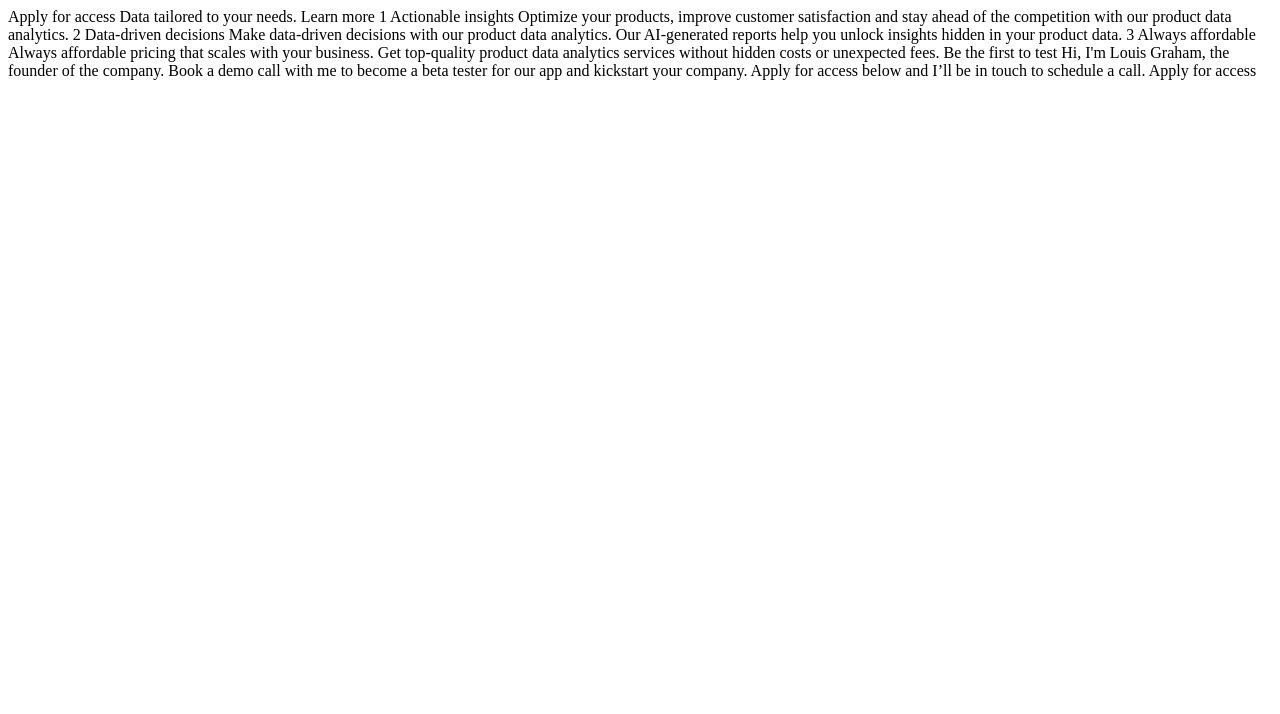
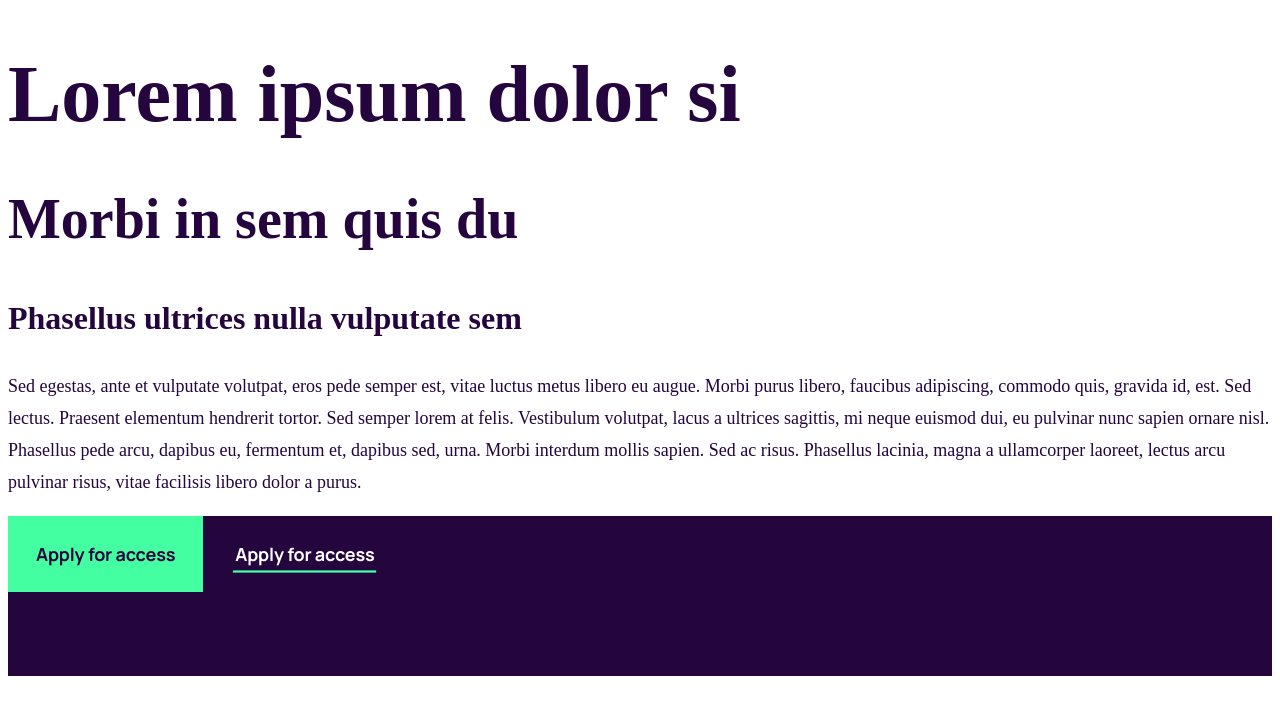
Before and after one commit to saurav-verma-01/Workit-Landing-Page, a plain HTML site: page index.html in a window 1280 px wide. Drawn offline with Linux system fonts and the light colour scheme; a web font is replaced by a local one.

Commit message:
design system created

```diff
--- a/index.html
+++ b/index.html
@@ -1,16 +1,23 @@
 <!DOCTYPE html>
 <html lang="en">
-<head>
-  <meta charset="UTF-8">
-  <meta name="viewport" content="width=device-width, initial-scale=1.0">
+  <head>
+    <meta charset="UTF-8" />
+    <meta name="viewport" content="width=device-width, initial-scale=1.0" />
 
-  <link rel="icon" type="image/png" sizes="32x32" href="./assets/images/favicon-32x32.png">
+    <link
+      rel="icon"
+      type="image/png"
+      sizes="32x32"
+      href="./assets/images/favicon-32x32.png"
+    />
 
-  <title>Frontend Mentor | Workit landing page</title>
-</head>
-<body>
+    <title>Frontend Mentor | Workit landing page | Design System</title>
 
-  Apply for access
+    <!-- custom Css -->
+    <link rel="stylesheet" href="./styles.css" />
+  </head>
+  <body>
+    <!-- Apply for access
 
   Data tailored to your needs.
 
@@ -43,7 +50,25 @@
   beta tester for our app and kickstart your company. Apply for access below and I’ll be
   in touch to schedule a call.
 
-  Apply for access
+  Apply for access -->
 
-</body>
+    <h1 class="heading-primary">Lorem ipsum dolor si</h1>
+    <h2 class="heading-secondary">Morbi in sem quis du</h2>
+    <h3 class="heading-tertiary">Phasellus ultrices nulla vulputate sem</h3>
+    <p class="body-text">
+      Sed egestas, ante et vulputate volutpat, eros pede semper est, vitae
+      luctus metus libero eu augue. Morbi purus libero, faucibus adipiscing,
+      commodo quis, gravida id, est. Sed lectus. Praesent elementum hendrerit
+      tortor. Sed semper lorem at felis. Vestibulum volutpat, lacus a ultrices
+      sagittis, mi neque euismod dui, eu pulvinar nunc sapien ornare nisl.
+      Phasellus pede arcu, dapibus eu, fermentum et, dapibus sed, urna. Morbi
+      interdum mollis sapien. Sed ac risus. Phasellus lacinia, magna a
+      ullamcorper laoreet, lectus arcu pulvinar risus, vitae facilisis libero
+      dolor a purus.
+    </p>
+    <div class="btn-container">
+      <a href="#" class="btn btn-primary">Apply for access</a>
+      <a href="#" class="btn btn-secondary">Apply for access</a>
+    </div>
+  </body>
 </html>
--- /dev/null
+++ b/styles.css
@@ -0,0 +1,101 @@
+:root {
+  /* Color */
+  --dark-purple: #24053e;
+  --eucaplyptus: #44ffa1;
+  --gray: #584d62;
+  --ghost-white: #fcf8ff;
+  --white: #ffffff;
+}
+
+a {
+  color: inherit;
+  text-decoration: none;
+  border: none;
+  outline: none;
+  display: inline-block;
+}
+
+body {
+  color: var(--dark-purple);
+}
+@font-face {
+  font-family: fraunces;
+  src: url(./assets/fonts/fraunces/Fraunces-VariableFont_SOFT\WONK\opsz\wght.ttf);
+}
+
+@font-face {
+  font-family: manrope;
+  src: url(./assets/fonts/manrope/Manrope-VariableFont_wght.ttf);
+}
+.heading-primary,
+.heading-secondary,
+.heading-tertiary {
+  font-family: fraunces;
+  font-weight: 600;
+}
+.heading-primary {
+  font-size: 5rem;
+  line-height: 1;
+}
+.heading-secondary {
+  font-size: 3.5rem;
+  line-height: 1.143;
+}
+.heading-tertiary {
+  font-size: 2rem;
+  line-height: 1.25;
+}
+.body-text {
+  font-size: 1.125rem;
+  font-weight: 400;
+  line-height: 1.778;
+}
+
+.btn-container {
+  background-color: var(--dark-purple);
+  height: 10rem;
+}
+
+.btn {
+  text-align: center;
+  font-family: Manrope;
+  font-size: 1.125rem;
+  font-weight: 700;
+  line-height: 1.778;
+  letter-spacing: -0.01125rem;
+  padding: 1.25rem 1.625rem;
+  border: 2px solid transparent;
+  cursor: pointer;
+  transition: all 0.5s ease;
+}
+
+.btn.btn-primary {
+  background-color: var(--eucaplyptus);
+  color: var(--dark-purple);
+}
+
+.btn.btn-primary:is(:hover, :focus) {
+  border-color: var(--eucaplyptus);
+  color: var(--eucaplyptus);
+  background-color: transparent;
+}
+
+.btn.btn-secondary {
+  background-color: transparent;
+  color: var(--white);
+  position: relative;
+}
+.btn.btn-secondary::after {
+  content: "";
+  height: 0.1875rem;
+  background-color: var(--eucaplyptus);
+  position: absolute;
+  bottom: 1.05rem;
+  left: 0;
+  width: 100%;
+  transform: scale(0.75);
+}
+
+.btn.btn-secondary:is(:hover, :focus) {
+  color: var(--eucaplyptus);
+}
```
